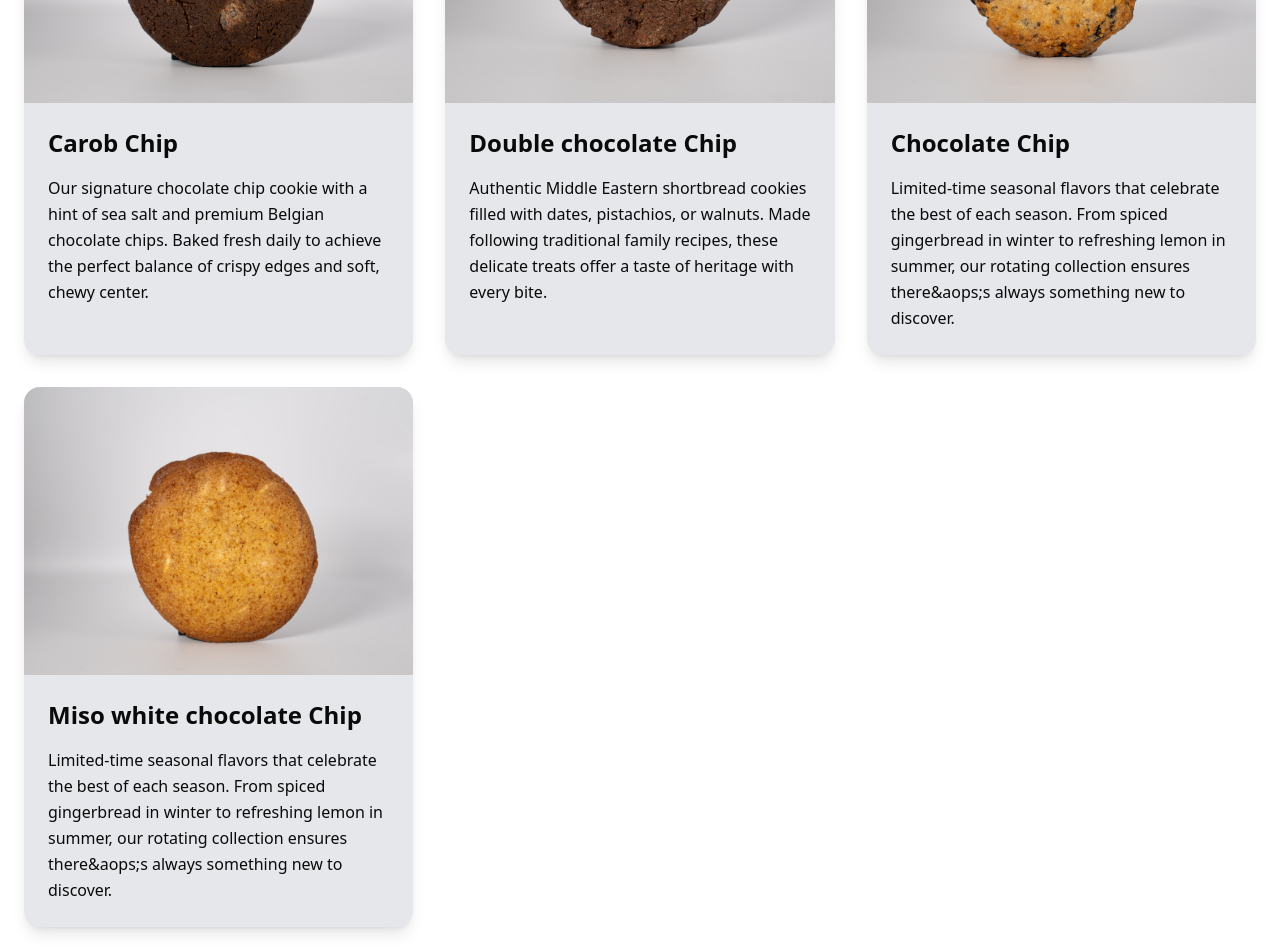
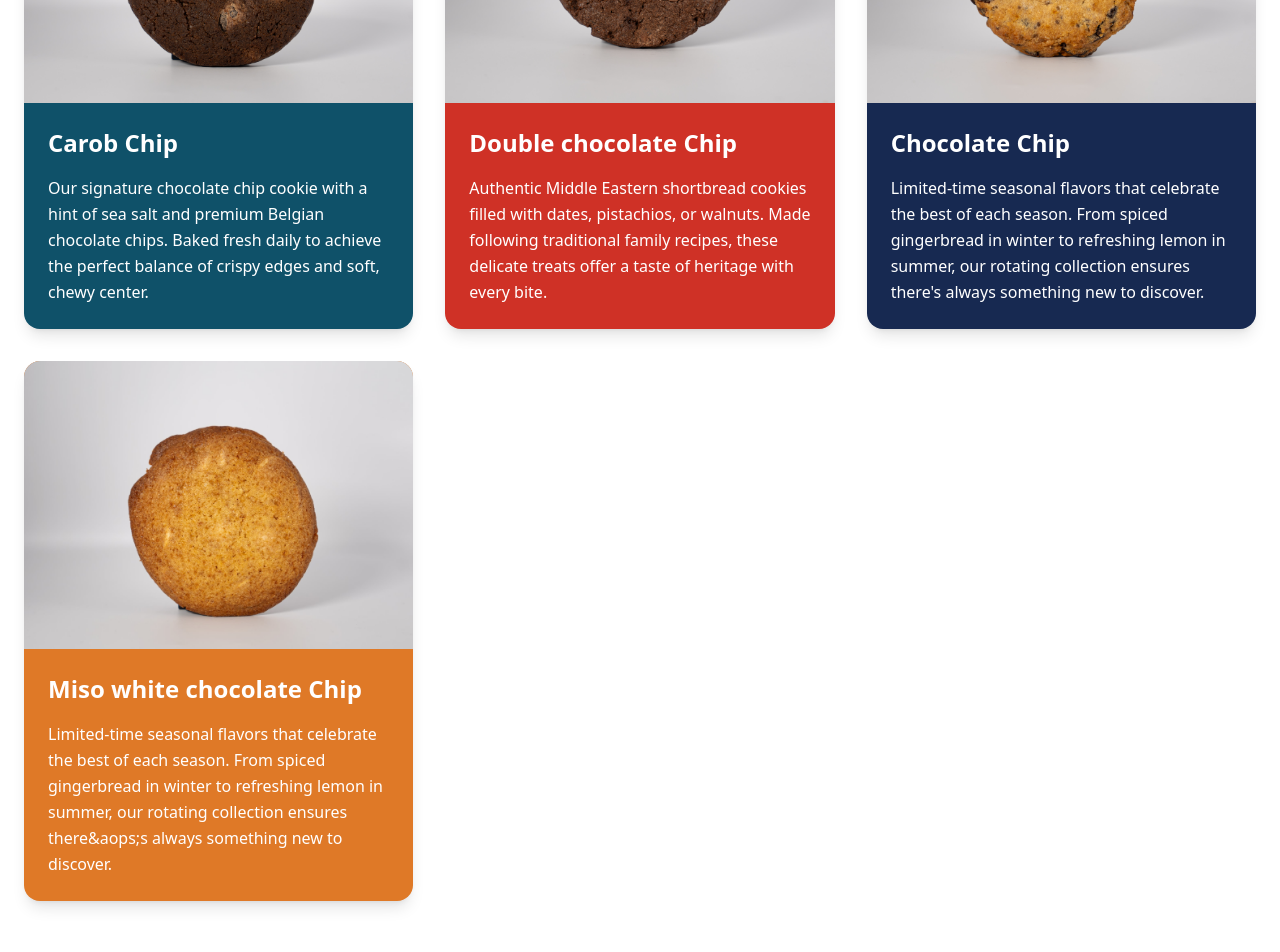
Before and after one commit to moessam919/ZainaCafe, a Next.js app: page /menu in a window 1280 px wide. Shown: the part 3460-4412 px from the top of the page. Built offline with nearby package versions, Linux system fonts and the light colour scheme.

Commit message:
update color in the website

```diff
--- a/src/app/(pages)/contact/page.tsx
+++ b/src/app/(pages)/contact/page.tsx
@@ -28,23 +28,6 @@ const page = () => {
                     Contact Information
                 </h4>
                 <div className="grid md:grid-cols-2 gap-6 border-t pt-6 text-sm text-text-color">
-                    <div>
-                        <p className="font-medium text-text-color">Address</p>
-                        <p className="text-lg w-[80%]">
-                            <span className="font-semibold">UAE Branches:</span>{" "}
-                            Dubai , Ajman
-                        </p>
-                        <p className="text-lg w-[80%]">
-                            <span className="font-semibold">KSA Branches:</span>{" "}
-                            Riyadh , Jeddah
-                        </p>
-                    </div>
-                    <div>
-                        <p className="font-medium text-text-color">
-                            Opening Hours
-                        </p>
-                        <p className="text-lg">8 AM - 9 PM</p>
-                    </div>
                     <div>
                         <p className="font-medium text-text-color">Phone</p>
                         <p className="text-lg mb-2 w-fit">
--- a/src/app/(pages)/menu/page.tsx
+++ b/src/app/(pages)/menu/page.tsx
@@ -421,7 +421,7 @@ const Page = () => {
                         {/* Three Cards in One Row */}
                         <div className="grid grid-cols-1 md:grid-cols-2 xl:grid-cols-3 2xl:grid-cols-4 gap-8">
                             {/* Carob Chip Cookie Card */}
-                            <div className="bg-gray-200 rounded-2xl overflow-hidden shadow-lg flex flex-col">
+                            <div className="bg-[#0f5169] rounded-2xl overflow-hidden shadow-lg flex flex-col">
                                 {/* Top Image */}
                                 <div className="h-72">
                                     <Image
@@ -435,10 +435,10 @@ const Page = () => {
 
                                 {/* Bottom Text */}
                                 <div className="p-6  relative overflow-auto flex-1">
-                                    <h2 className=" text-2xl font-bold mb-4">
+                                    <h2 className=" text-2xl font-bold mb-4 text-white">
                                         Carob Chip
                                     </h2>
-                                    <p className="leading-relaxed text-base">
+                                    <p className="leading-relaxed text-base text-white">
                                         Our signature chocolate chip cookie with
                                         a hint of sea salt and premium Belgian
                                         chocolate chips. Baked fresh daily to
@@ -449,7 +449,7 @@ const Page = () => {
                             </div>
 
                             {/* Double chocolate Chip Card */}
-                            <div className="bg-gray-200 rounded-2xl overflow-hidden shadow-lg flex flex-col">
+                            <div className="bg-[#cf3126] rounded-2xl overflow-hidden shadow-lg flex flex-col">
                                 {/* Top Image */}
                                 <div className="h-72">
                                     <Image
@@ -463,10 +463,10 @@ const Page = () => {
 
                                 {/* Bottom Text */}
                                 <div className="p-6  relative overflow-auto flex-1">
-                                    <h2 className="text-2xl font-bold mb-4">
+                                    <h2 className="text-2xl font-bold mb-4 text-white">
                                         Double chocolate Chip
                                     </h2>
-                                    <p className="leading-relaxed text-base">
+                                    <p className="leading-relaxed text-base text-white">
                                         Authentic Middle Eastern shortbread
                                         cookies filled with dates, pistachios,
                                         or walnuts. Made following traditional
@@ -478,7 +478,7 @@ const Page = () => {
                             </div>
 
                             {/* Chocolate Chip Cookies Card */}
-                            <div className="bg-gray-200 rounded-2xl overflow-hidden shadow-lg flex flex-col">
+                            <div className="bg-[#172951] rounded-2xl overflow-hidden shadow-lg flex flex-col">
                                 {/* Top Image */}
                                 <div className="h-72">
                                     <Image
@@ -492,21 +492,21 @@ const Page = () => {
 
                                 {/* Bottom Text */}
                                 <div className="p-6  relative overflow-auto flex-1">
-                                    <h2 className=" text-2xl font-bold mb-4">
+                                    <h2 className=" text-2xl font-bold mb-4 text-white">
                                         Chocolate Chip
                                     </h2>
-                                    <p className="leading-relaxed text-base">
+                                    <p className="leading-relaxed text-base text-white">
                                         Limited-time seasonal flavors that
                                         celebrate the best of each season. From
                                         spiced gingerbread in winter to
                                         refreshing lemon in summer, our rotating
-                                        collection ensures there&aops;s always
+                                        collection ensures there&apos;s always
                                         something new to discover.
                                     </p>
                                 </div>
                             </div>
                             {/* Miso white chocolate Chip Cookies Card */}
-                            <div className="bg-gray-200 rounded-2xl overflow-hidden shadow-lg flex flex-col">
+                            <div className="bg-[#df7927] rounded-2xl overflow-hidden shadow-lg flex flex-col">
                                 {/* Top Image */}
                                 <div className="h-72">
                                     <Image
@@ -520,10 +520,10 @@ const Page = () => {
 
                                 {/* Bottom Text */}
                                 <div className="p-6  relative overflow-auto flex-1">
-                                    <h2 className=" text-2xl font-bold mb-4">
+                                    <h2 className=" text-2xl font-bold mb-4 text-white">
                                         Miso white chocolate Chip
                                     </h2>
-                                    <p className="leading-relaxed text-base">
+                                    <p className="leading-relaxed text-base text-white">
                                         Limited-time seasonal flavors that
                                         celebrate the best of each season. From
                                         spiced gingerbread in winter to
--- a/src/app/components/EveryCup.tsx
+++ b/src/app/components/EveryCup.tsx
@@ -23,7 +23,7 @@ const EveryCup = () => {
                 />
             </div>
             <div className="px-4 sm:px-8 md:px-16 lg:px-24 mt-10 lg:mt-20">
-                <h1 className="text-[30px] md:text-[40px] lg:text-[80px] xl:text-[120px] text-red-color">
+                <h1 className="text-[30px] md:text-[40px] lg:text-[80px] xl:text-[120px] text-[#085269]">
                     Every cup
                 </h1>
                 <p className="text-[18px] md:text-[20px] lg:text-[62px] xl:text-[80px] text-text-color font-semibold">
@@ -31,7 +31,7 @@ const EveryCup = () => {
                 </p>
             </div>
 
-            <div className="bg-[#f1f2f2] px-4 sm:px-8 md:px-16 lg:px-24 py-10 mt-8 md:mt-4 flex items-center relative w-full">
+            <div className="bg-[#085269] px-4 sm:px-8 md:px-16 lg:px-24 py-10 mt-8 md:mt-4 flex items-center relative w-full">
                 <div className="absolute top-[-4.5%] sm:-top-5 right-[20%] lg:top-[-6%] xl:-top-7 lg:right-[10%] 2xl:-top-9">
                     <Image
                         width={1920}
@@ -52,7 +52,7 @@ const EveryCup = () => {
                 </div>
 
                 <div className="flex flex-col lg:flex-row items-center justify-between">
-                    <p className="text-[18px] md:text-[30px]  xl:text-[40px] text-text-color  md:w-[49%]">
+                    <p className="text-[18px] md:text-[30px]  xl:text-[40px] text-white  md:w-[49%] ">
                         We believe coffee is more than just a drink — it&apos;s
                         a quiet moment shared, a connection made. Here, between
                         two cups, stories unfold and warmth takes shape.!
```
Also changed, not shown: src/app/components/OurMenu.tsx (+6 -6 lines), src/app/components/OurStory.tsx (+4 -4 lines), src/app/components/PhotoGallery.tsx (+7 -7 lines).
